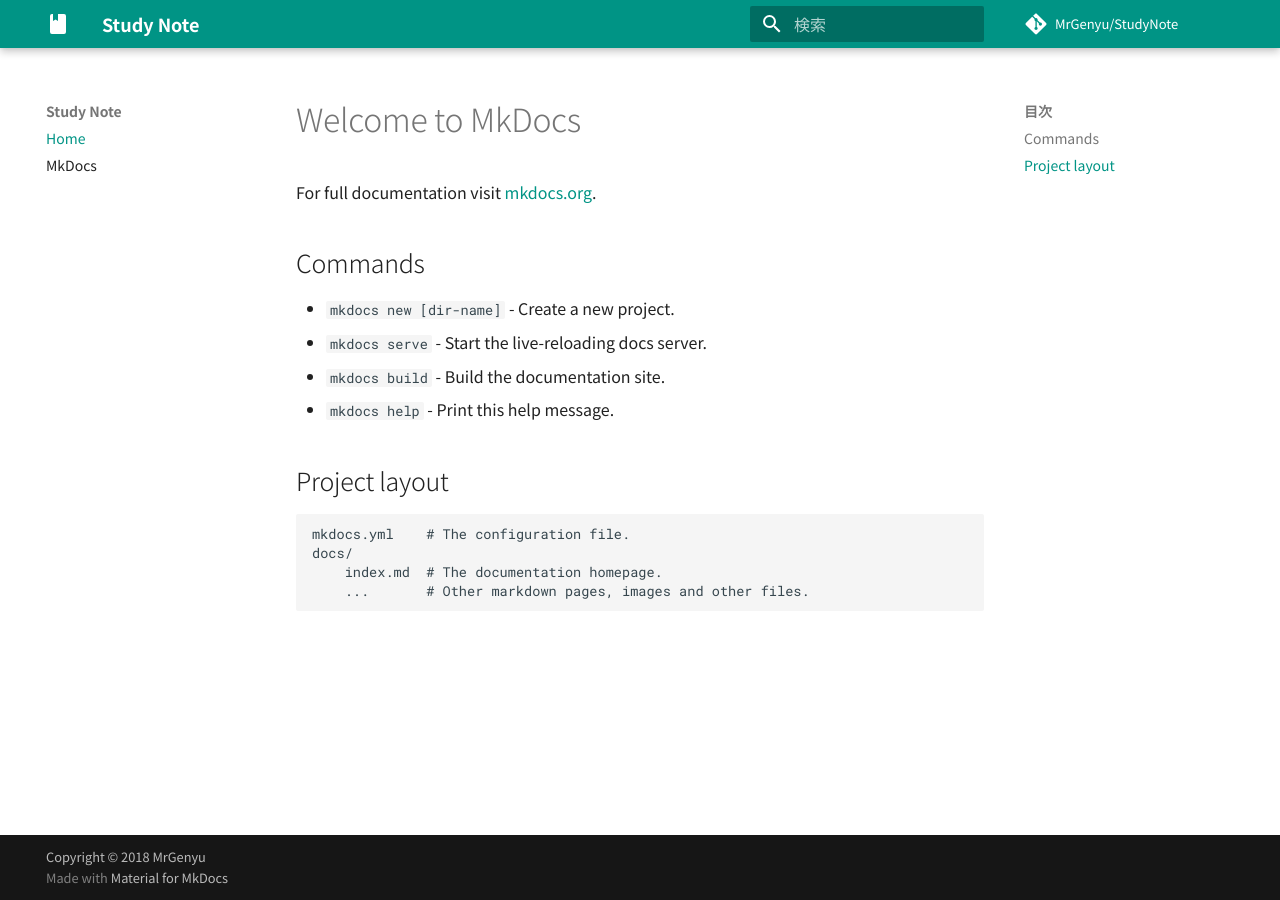
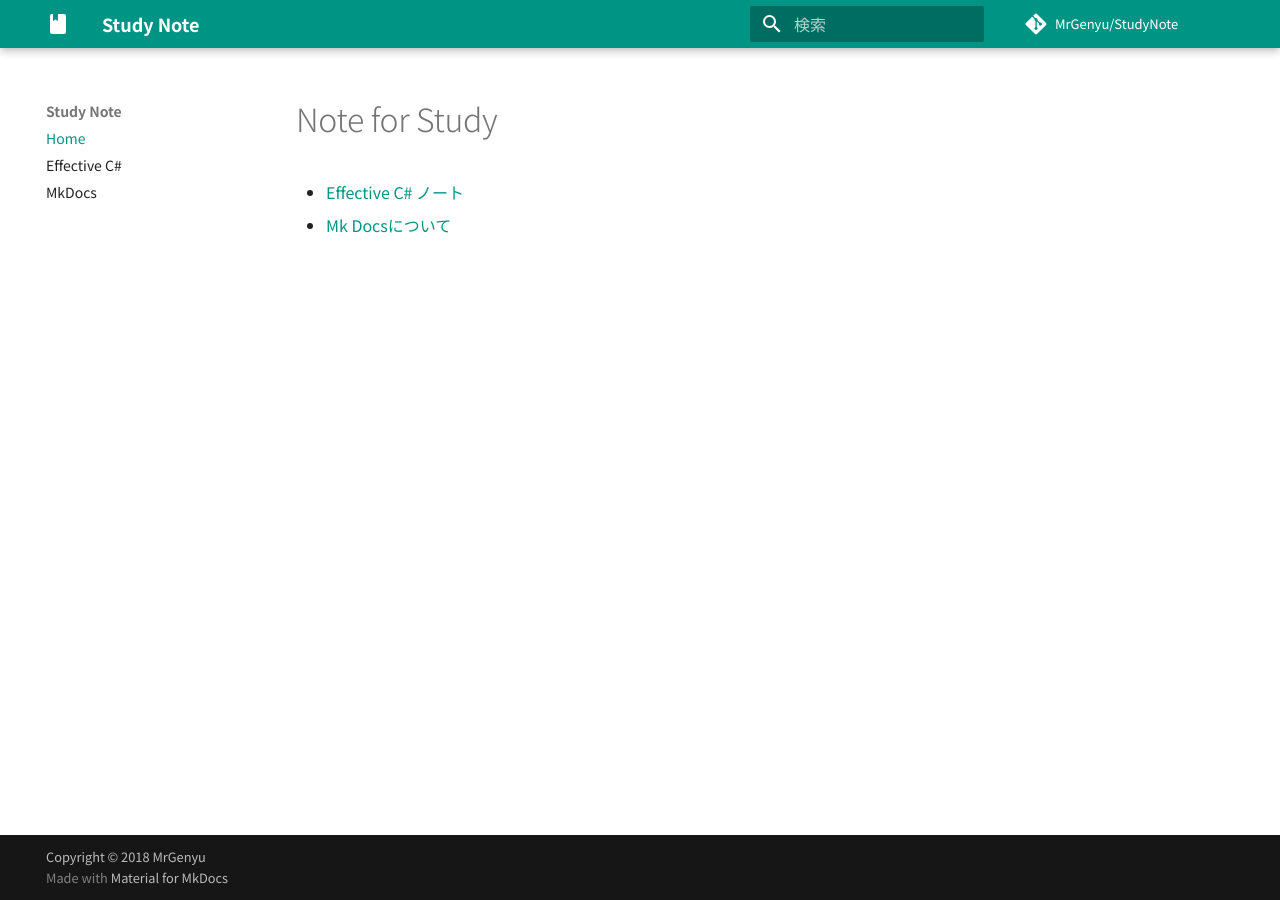
Before and after one commit to MrGenyu/StudyNote, an MkDocs documentation site: the page built from docs/index.md, in a window 1280 px wide. Built offline with MkDocs 1.6.1 and Material for MkDocs 9.7.7, drawn with Linux system fonts in a browser that asks for light colours; comment, search, counter and statistics services are not loaded; old or Windows-style settings are respelled for this version of MkDocs.

Commit message:
Effective C# 1 - 7

```diff
--- a/docs/index.md
+++ b/docs/index.md
@@ -1,17 +1,4 @@
-# Welcome to MkDocs
+# Note for Study
 
-For full documentation visit [mkdocs.org](http://mkdocs.org).
-
-## Commands
-
-* `mkdocs new [dir-name]` - Create a new project.
-* `mkdocs serve` - Start the live-reloading docs server.
-* `mkdocs build` - Build the documentation site.
-* `mkdocs help` - Print this help message.
-
-## Project layout
-
-    mkdocs.yml    # The configuration file.
-    docs/
-        index.md  # The documentation homepage.
-        ...       # Other markdown pages, images and other files.
+*  [Effective C# ノート](/effective_csharp_note.md)
+*  [Mk Docsについて](/mkdocs.md)
--- a/mkdocs.yml
+++ b/mkdocs.yml
@@ -13,6 +13,7 @@
 #pages
 pages:
     - Home: index.md
+    - Effective C#: effective_csharp_note.md
     - MkDocs: mkdocs.md
 
 # Configuration
@@ -36,6 +37,7 @@
   - footnotes
   - pymdownx.keys
   - codehilite:
+      use_pygments: true
       guess_lang: false
   - toc:
       permalink: true
```
Also changed, not shown: docs/effective_csharp_note.md (added, +162 -0 lines).
